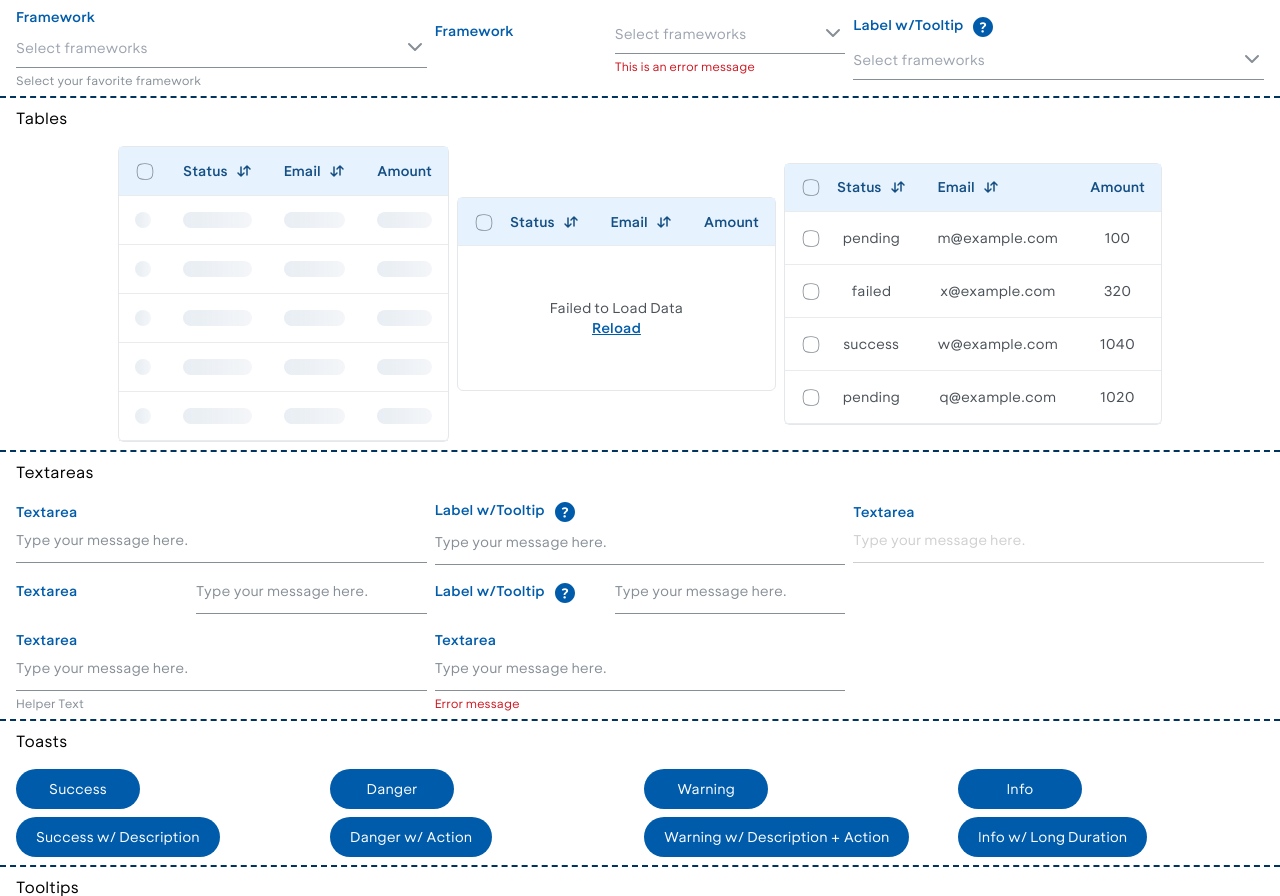
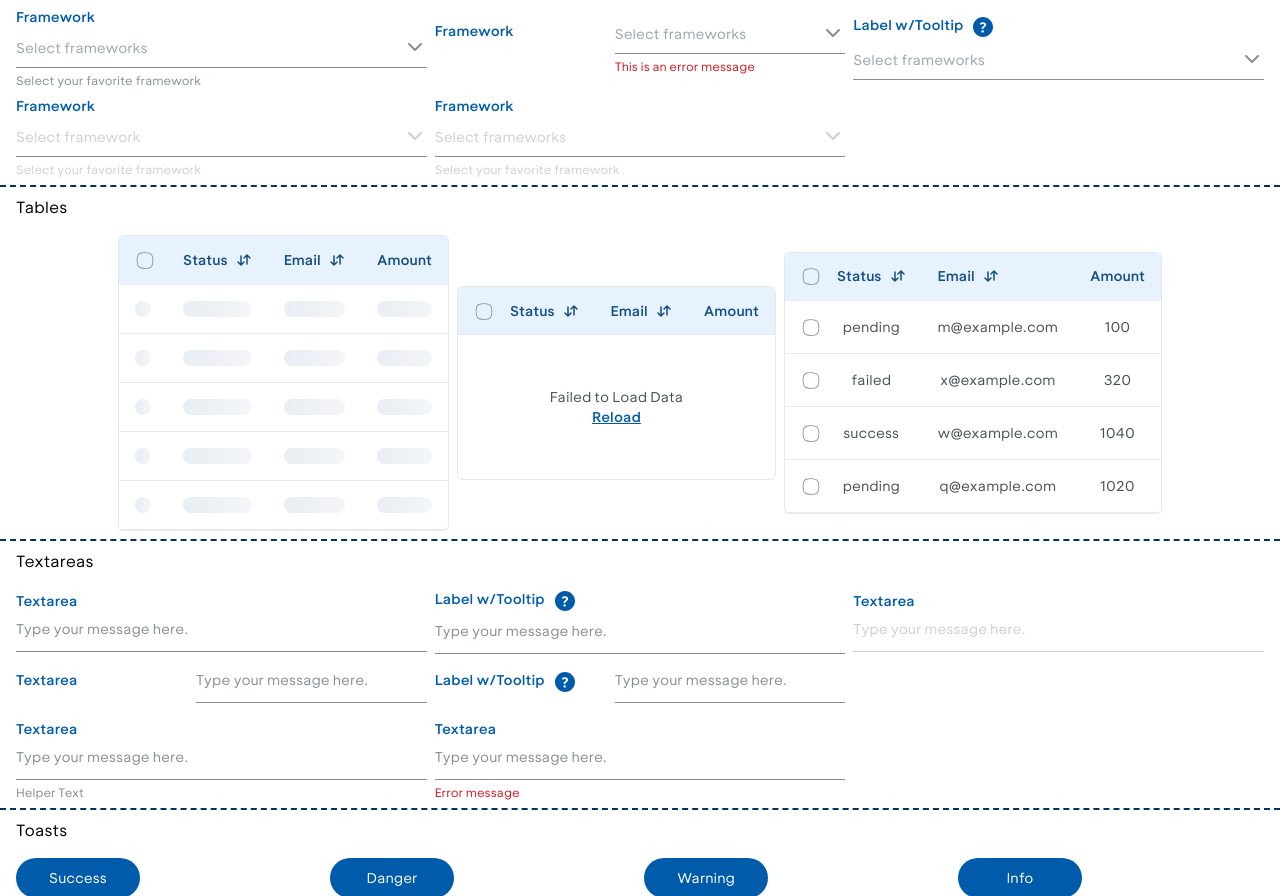
Before and after one commit to shrall/lighthouse-ui, a React (Vite) app: page / in a window 1280 px wide. Shown: the part 2777-3673 px from the top of the page. Built offline with nearby package versions, Linux system fonts and the light colour scheme.

Commit message:
feat(select): add disabled state

```diff
--- a/lib/components/ui/multi-select.tsx
+++ b/lib/components/ui/multi-select.tsx
@@ -186,13 +186,17 @@ export const MultiSelect = React.forwardRef<
                         onChange={(e) => {
                           setInputFilter(e.target.value);
                         }}
-                        className="focus:lui-outline-none"
+                        className="focus:lui-outline-none disabled:lui-bg-transparent disabled:placeholder:lui-text-ocean-light-40"
                         ref={inputRef}
+                        disabled={props.disabled}
                       />
                     </div>
                     <Icon
                       name="chevron-down-outline"
-                      className="lui-ml-auto lui-min-h-6 lui-min-w-6 lui-text-ocean-dark-10 lui-transition-all group-data-[state=open]:lui-rotate-180 group-data-[state=open]:lui-text-ocean-primary-10"
+                      className={cn(
+                        "lui-ml-auto lui-min-h-6 lui-min-w-6 lui-text-ocean-dark-10 lui-transition-all group-data-[state=open]:lui-rotate-180 group-data-[state=open]:lui-text-ocean-primary-10",
+                        props.disabled && "lui-text-ocean-light-40",
+                      )}
                     />
                   </div>
                 ) : (
@@ -204,12 +208,16 @@ export const MultiSelect = React.forwardRef<
                       onChange={(e) => {
                         setInputFilter(e.target.value);
                       }}
-                      className="lui-h-full lui-w-full focus:lui-outline-none"
+                      className="lui-h-full lui-w-full focus:lui-outline-none disabled:lui-bg-transparent disabled:placeholder:lui-text-ocean-light-40"
                       ref={inputRef}
+                      disabled={props.disabled}
                     />
                     <Icon
                       name="chevron-down-outline"
-                      className="lui-min-h-6 lui-min-w-6 lui-text-ocean-dark-10 lui-transition-all group-data-[state=open]:lui-rotate-180 group-data-[state=open]:lui-text-ocean-primary-10"
+                      className={cn(
+                        "lui-min-h-6 lui-min-w-6 lui-text-ocean-dark-10 lui-transition-all group-data-[state=open]:lui-rotate-180 group-data-[state=open]:lui-text-ocean-primary-10",
+                        props.disabled && "lui-text-ocean-light-40",
+                      )}
                     />
                   </div>
                 )}
--- a/lib/components/ui/select.tsx
+++ b/lib/components/ui/select.tsx
@@ -124,12 +124,16 @@ export const Select = React.forwardRef<HTMLButtonElement, SelectProps>(
                       setSelectedValue("");
                       setInputFilter(e.target.value);
                     }}
-                    className="lui-h-full lui-w-full lui-truncate focus:lui-outline-none"
+                    className="lui-h-full lui-w-full lui-truncate focus:lui-outline-none disabled:lui-bg-transparent disabled:placeholder:lui-text-ocean-light-40"
                     ref={inputRef}
+                    disabled={props.disabled}
                   />
                   <Icon
                     name="chevron-down-outline"
-                    className="lui-min-h-6 lui-min-w-6 lui-text-ocean-dark-10 lui-transition-all group-data-[state=open]:lui-rotate-180 group-data-[state=open]:lui-text-ocean-primary-10"
+                    className={cn(
+                      "lui-min-h-6 lui-min-w-6 lui-text-ocean-dark-10 lui-transition-all group-data-[state=open]:lui-rotate-180 group-data-[state=open]:lui-text-ocean-primary-10",
+                      props.disabled && "lui-text-ocean-light-40",
+                    )}
                   />
                 </div>
               </button>
--- a/src/pages/Selects.tsx
+++ b/src/pages/Selects.tsx
@@ -127,6 +127,25 @@ function Selects() {
             </Tooltip>
           }
         />
+        <Select
+          options={frameworksList}
+          value={selectedValue}
+          onValueChange={setSelectedValue}
+          placeholder="Select framework"
+          label="Framework"
+          helperText="Select your favorite framework"
+          disabled
+        />
+        <MultiSelect
+          options={frameworksList}
+          onValueChange={setSelectedValues}
+          defaultValue={selectedValues}
+          placeholder="Select frameworks"
+          maxCount={4}
+          label="Framework"
+          helperText="Select your favorite framework"
+          disabled
+        />
       </div>
     </div>
   );
```
